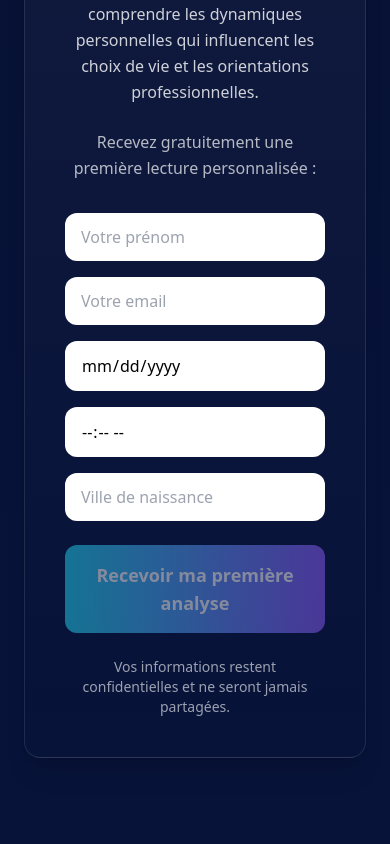
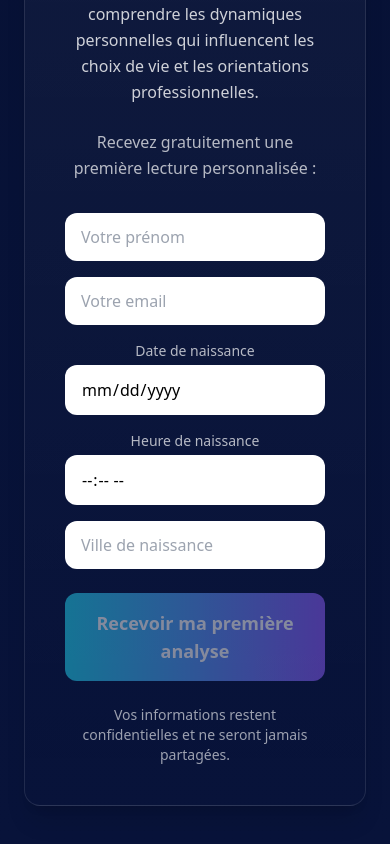
Before and after one commit to arnaudcrestey/procoach, a Next.js app in the folder arnaudcrestey-site-main/: page /resultat in a window 390 px wide. Shown: the part 1124-1968 px from the top of the page. Before the commit the page ends 1922 px from the top, so only its background shows below. Built offline with nearby package versions, Linux system fonts and the light colour scheme.

Commit message:
formulaire responsive mobile

```diff
--- a/arnaudcrestey-site-main/app/resultat/page.tsx
+++ b/arnaudcrestey-site-main/app/resultat/page.tsx
@@ -339,26 +339,36 @@ export default function ResultPage() {
     className="w-full rounded-xl bg-white px-4 py-3 text-black text-base outline-none focus:ring-2 focus:ring-cyan-400"
   />
 
-  <div className="flex flex-col sm:flex-row gap-4">
+  <div className="grid grid-cols-1 md:grid-cols-2 gap-4">
+
+  <div className="flex flex-col">
+    <label className="text-white/70 text-sm mb-1">
+      Date de naissance
+    </label>
 
     <input
       type="date"
-      placeholder="Votre date de naissance"
       value={birthDate}
       onChange={(e)=>setBirthDate(e.target.value)}
       required
       className="w-full rounded-xl bg-white px-4 py-3 text-black text-base outline-none focus:ring-2 focus:ring-cyan-400"
     />
+  </div>
+
+  <div className="flex flex-col">
+    <label className="text-white/70 text-sm mb-1">
+      Heure de naissance
+    </label>
 
     <input
       type="time"
-      placeholder="Votre heure de naissance"
       value={birthTime}
       onChange={(e)=>setBirthTime(e.target.value)}
       className="w-full rounded-xl bg-white px-4 py-3 text-black text-base outline-none focus:ring-2 focus:ring-cyan-400"
     />
+  </div>
 
-  </div>
+</div>
 
   <input
     type="text"
```
